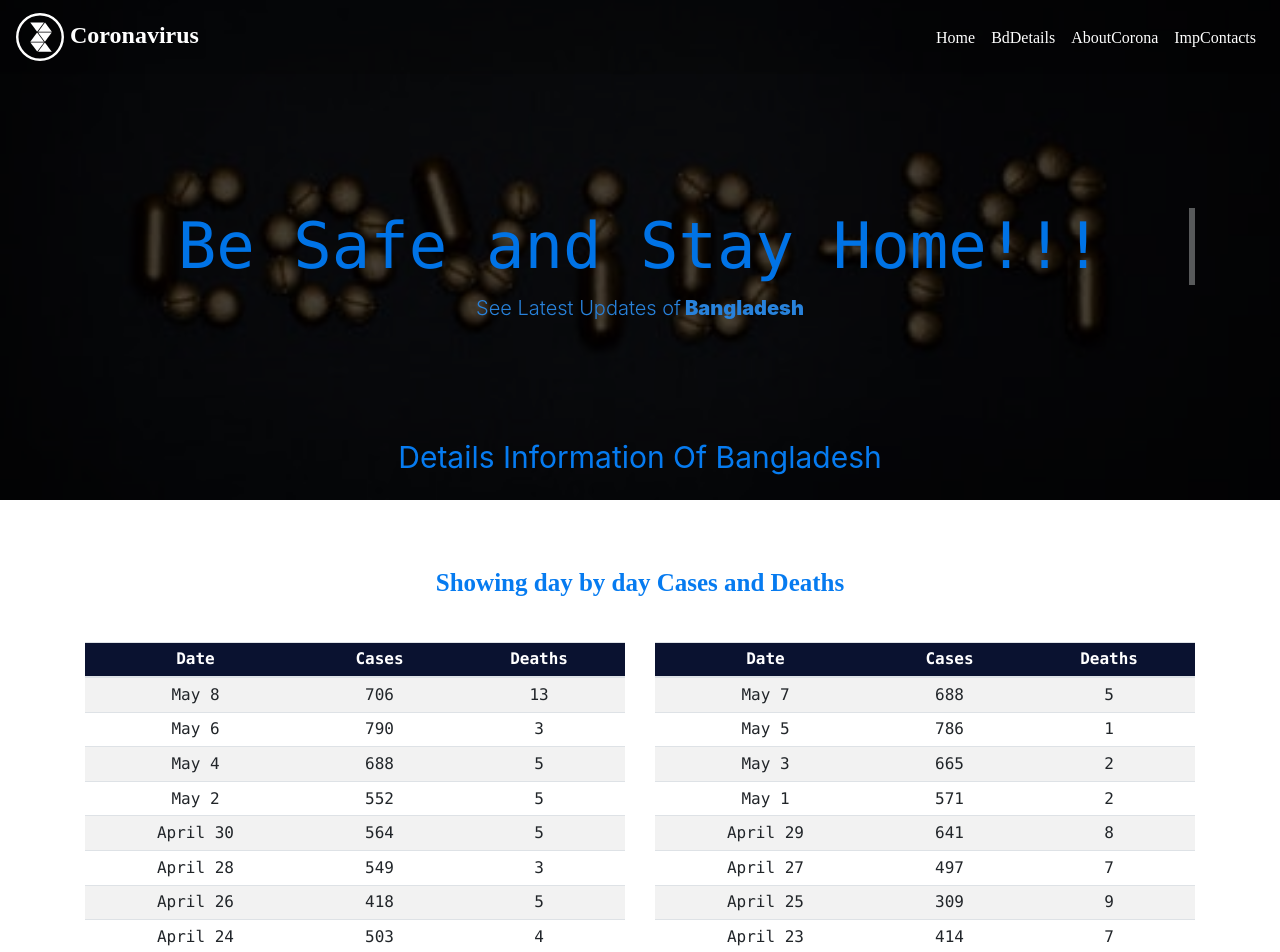
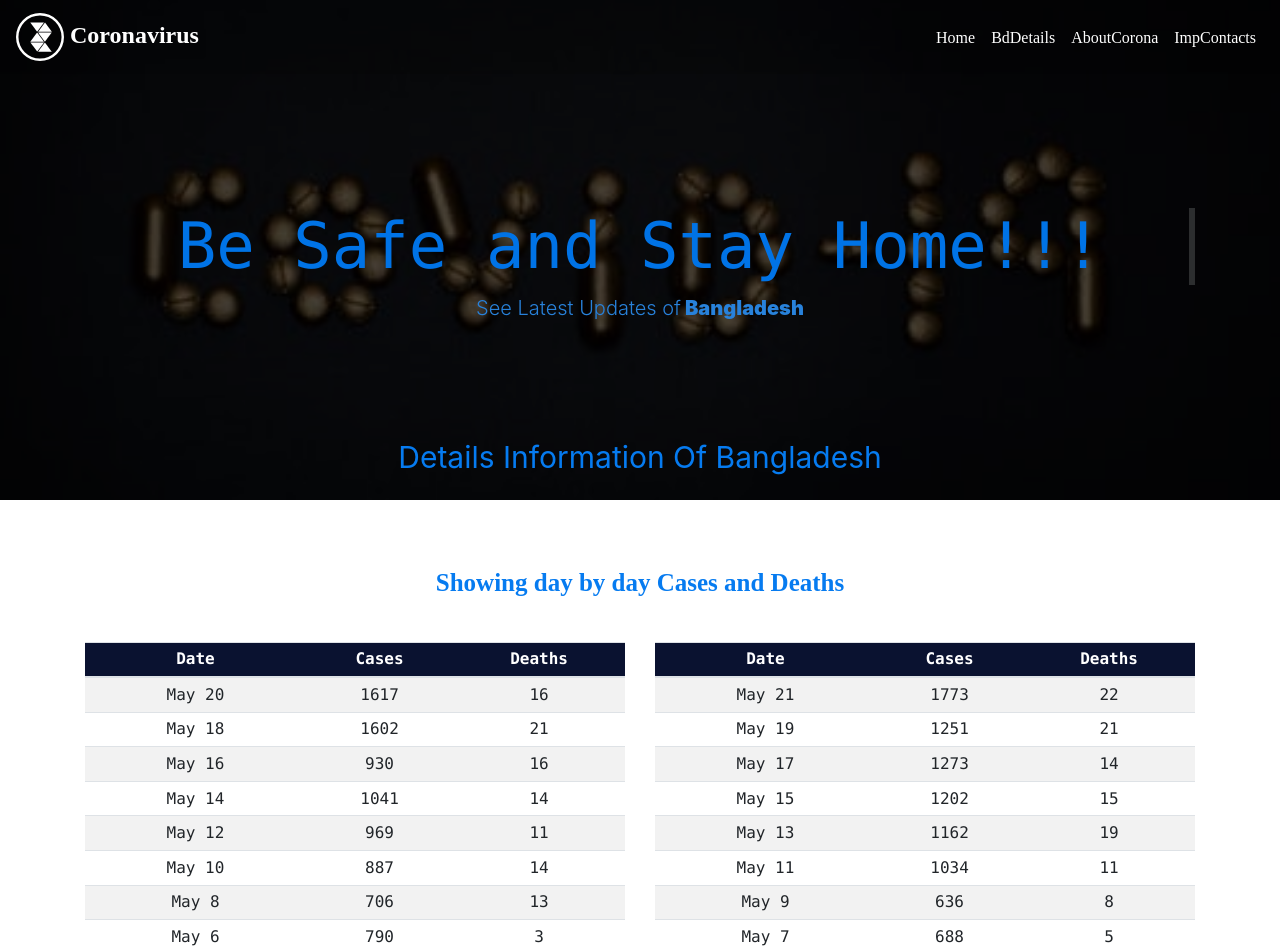
Before and after one commit to smdurjoy/covid, a React (Create React App) app: page /BdAllInfo in a window 1280 px wide. Shown: the top 952 px of the page. Built offline with nearby package versions, Linux system fonts and the light colour scheme; a web font is replaced by a local one.

Commit message:
Update BdAllInfo.js

```diff
--- a/src/components/BdAllInfo/BdAllInfo.js
+++ b/src/components/BdAllInfo/BdAllInfo.js
@@ -21,6 +21,71 @@ export default class BdAllInfo extends Component {
                                 </thead>
 
                                 <tbody>
+                                    <tr>
+                                        <td>May 21</td>
+                                        <td>1773</td>
+                                        <td>22</td>
+                                    </tr>
+                                    <tr>
+                                        <td>May 20</td>
+                                        <td>1617</td>
+                                        <td>16</td>
+                                    </tr>
+                                    <tr>
+                                        <td>May 19</td>
+                                        <td>1251</td>
+                                        <td>21</td>
+                                    </tr>
+                                    <tr>
+                                        <td>May 18</td>
+                                        <td>1602</td>
+                                        <td>21</td>
+                                    </tr>
+                                    <tr>
+                                        <td>May 17</td>
+                                        <td>1273</td>
+                                        <td>14</td>
+                                    </tr>
+                                    <tr>
+                                        <td>May 16</td>
+                                        <td>930</td>
+                                        <td>16</td>
+                                    </tr>
+                                    <tr>
+                                        <td>May 15</td>
+                                        <td>1202</td>
+                                        <td>15</td>
+                                    </tr>
+                                    <tr>
+                                        <td>May 14</td>
+                                        <td>1041</td>
+                                        <td>14</td>
+                                    </tr>
+                                    <tr>
+                                        <td>May 13</td>
+                                        <td>1162</td>
+                                        <td>19</td>
+                                    </tr>
+                                    <tr>
+                                        <td>May 12</td>
+                                        <td>969</td>
+                                        <td>11</td>
+                                    </tr>
+                                    <tr>
+                                        <td>May 11</td>
+                                        <td>1034</td>
+                                        <td>11</td>
+                                    </tr>
+                                    <tr>
+                                        <td>May 10</td>
+                                        <td>887</td>
+                                        <td>14</td>
+                                    </tr>
+                                    <tr>
+                                        <td>May 9</td>
+                                        <td>636</td>
+                                        <td>8</td>
+                                    </tr>
                                     <tr>
                                         <td>May 8</td>
                                         <td>709</td>
@@ -316,6 +381,36 @@ export default class BdAllInfo extends Component {
 
                             <tbody>
                                 <tr>
+                                    <td>May 20</td>
+                                    <td>1617</td>
+                                    <td>16</td>
+                                </tr>
+                                <tr>
+                                    <td>May 18</td>
+                                    <td>1602</td>
+                                    <td>21</td>
+                                </tr>
+                                <tr>
+                                    <td>May 16</td>
+                                    <td>930</td>
+                                    <td>16</td>
+                                </tr>
+                                <tr>
+                                    <td>May 14</td>
+                                    <td>1041</td>
+                                    <td>14</td>
+                                </tr>
+                                <tr>
+                                    <td>May 12</td>
+                                    <td>969</td>
+                                    <td>11</td>
+                                </tr>
+                                <tr>
+                                    <td>May 10</td>
+                                    <td>887</td>
+                                    <td>14</td>
+                                </tr>
+                                <tr>
                                    <td>May 8</td>
                                    <td>706</td>
                                    <td>13</td>
@@ -465,6 +560,41 @@ export default class BdAllInfo extends Component {
 
                             <tbody>
                                 <tr>
+                                    <td>May 21</td>
+                                    <td>1773</td>
+                                    <td>22</td>
+                                </tr>
+                                <tr>
+                                    <td>May 19</td>
+                                    <td>1251</td>
+                                    <td>21</td>
+                                </tr>
+                                <tr>
+                                    <td>May 17</td>
+                                    <td>1273</td>
+                                    <td>14</td>
+                                </tr>
+                                <tr>
+                                    <td>May 15</td>
+                                    <td>1202</td>
+                                    <td>15</td>
+                                </tr>
+                                <tr>
+                                    <td>May 13</td>
+                                    <td>1162</td>
+                                    <td>19</td>
+                                </tr>
+                                <tr>
+                                    <td>May 11</td>
+                                    <td>1034</td>
+                                    <td>11</td>
+                                </tr>
+                                <tr>
+                                    <td>May 9</td>
+                                    <td>636</td>
+                                    <td>8</td>
+                                </tr>
+                                <tr>
                                     <td>May 7</td>
                                     <td>688</td>
                                     <td>5</td>
```
